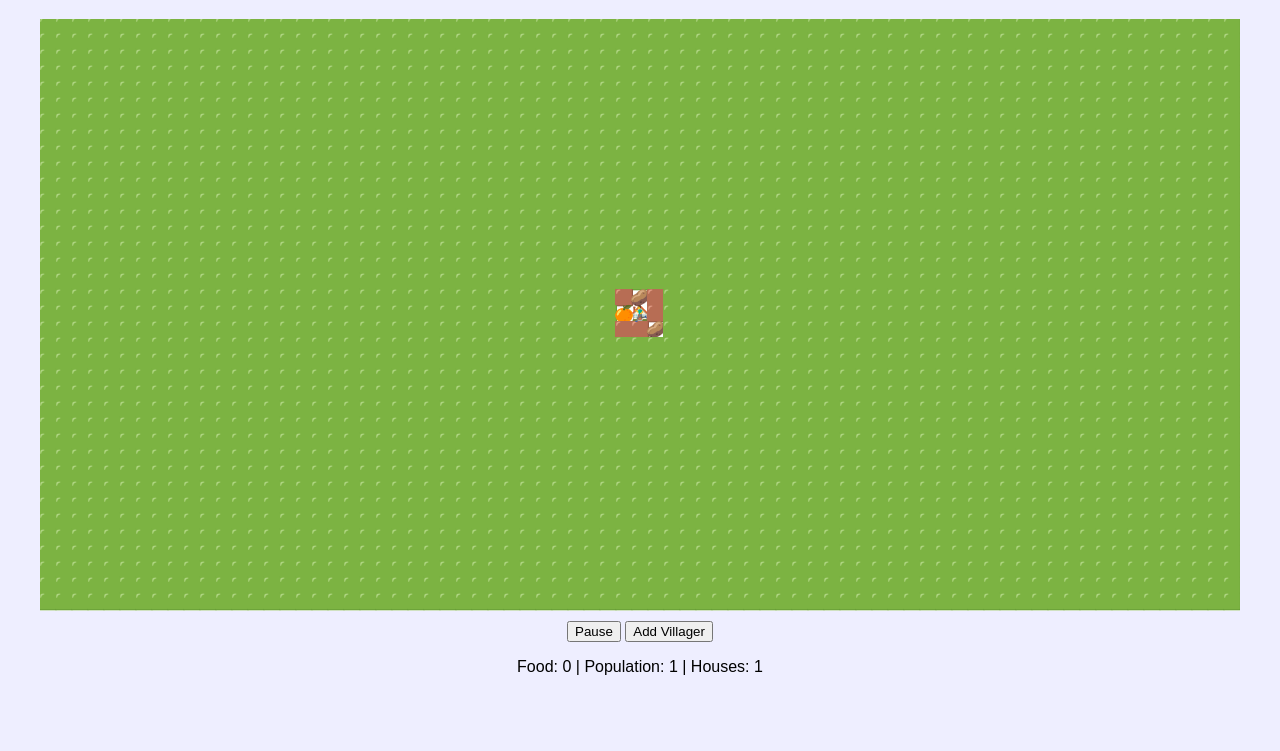
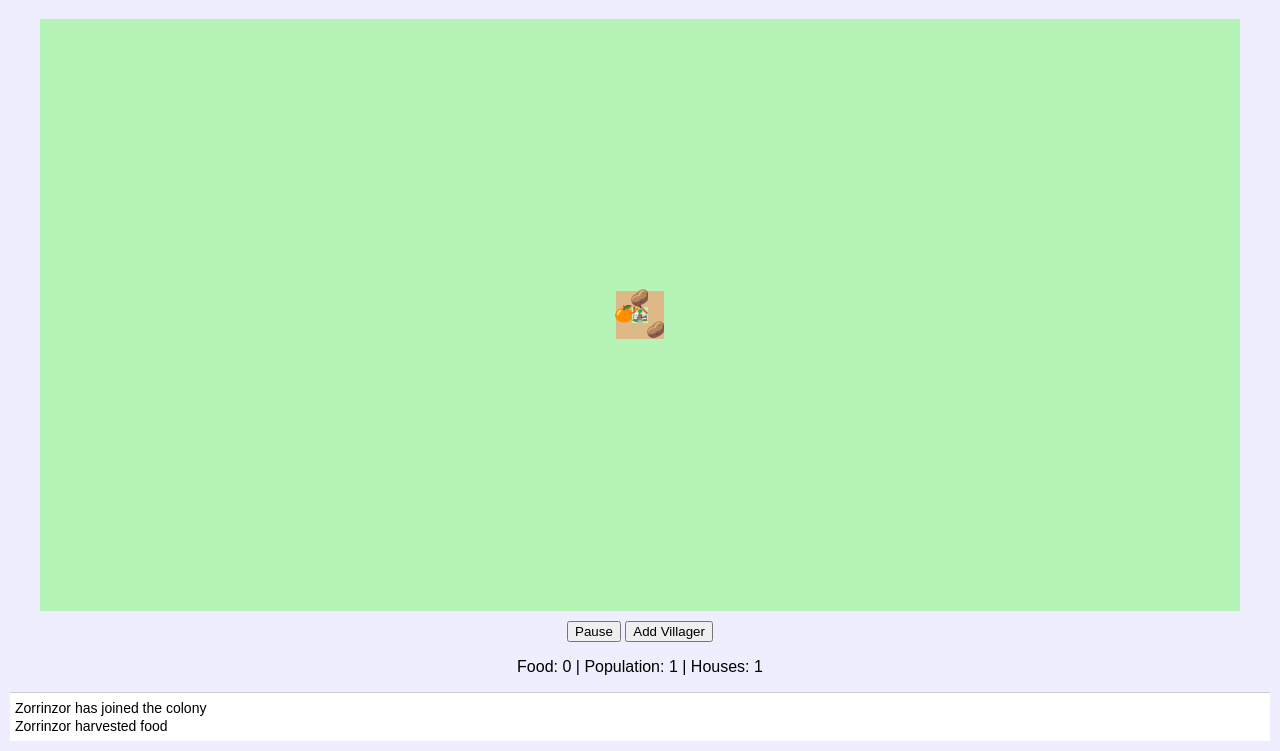
Before and after one commit to smdubarry/game, a plain HTML site: page index.html in a window 1280 px wide. Shown: the part 61-812 px from the top of the page. Drawn offline with Linux system fonts and the light colour scheme.

Commit message:
Replace square emojis with colors and add activity log

```diff
--- a/index.html
+++ b/index.html
@@ -17,6 +17,7 @@
     <p>Food: <span id="foodCount">0</span> |
        Population: <span id="populationCount">0</span> |
        Houses: <span id="houseCount">0</span></p>
+    <div id="log" class="log"></div>
     <script src="script.js"></script>
 </body>
 </html>
--- a/script.js
+++ b/script.js
@@ -3,19 +3,29 @@ const ctx = canvas.getContext('2d');
 const foodCountEl = document.getElementById('foodCount');
 const populationCountEl = document.getElementById('populationCount');
 const houseCountEl = document.getElementById('houseCount');
+const logEl = document.getElementById('log');
+
+function log(msg) {
+    const div = document.createElement('div');
+    div.textContent = msg;
+    logEl.appendChild(div);
+    logEl.scrollTop = logEl.scrollHeight;
+}
 
 const TILE_SIZE = 16;
 const GRID_WIDTH = Math.floor(canvas.width / TILE_SIZE);
 const GRID_HEIGHT = Math.floor(canvas.height / TILE_SIZE);
-const TILE_MARGIN = 1;
 
 // Image containing all sprites from the Kenney roguelike/RPG pack
 ctx.imageSmoothingEnabled = false;
 
 // Emoji characters used for rendering game entities
+const COLORS = {
+    grass: '#b6f3b6', // light green
+    farmland: '#deb887' // brown
+};
+
 const EMOJIS = {
-    grass: '\u{1F7E9}',
-    farmland: '\u{1F7EB}',
     house: '\u{1F3E0}'
 };
 
@@ -217,12 +227,14 @@ function addVillager(x, y) {
         carrying: 0,
         task: null,
         target: null,
+        status: 'idle',
         hunger: 100,
         age: 0,
         lifespan: 2000 + Math.floor(Math.random() * 1000),
         name: generateName(),
         emoji: VILLAGER_EMOJIS[Math.floor(Math.random() * VILLAGER_EMOJIS.length)]
     });
+    log(`${villagers[villagers.length-1].name} has joined the colony`);
     updateCounts();
 }
 
@@ -239,15 +251,24 @@ function draw() {
     ctx.textAlign = 'center';
     ctx.textBaseline = 'middle';
 
-    // Draw tiles
+    // Draw tiles using colors instead of square emojis
     for (let y = 0; y < GRID_HEIGHT; y++) {
         for (let x = 0; x < GRID_WIDTH; x++) {
             const tile = tiles[y][x];
-            let emoji = EMOJIS[tile.type];
-            if (tile.type === 'farmland' && tile.hasCrop) {
-                emoji = tile.cropEmoji;
+            if (tile.type === 'grass') {
+                ctx.fillStyle = COLORS.grass;
+                ctx.fillRect(x * TILE_SIZE, y * TILE_SIZE, TILE_SIZE, TILE_SIZE);
+            } else if (tile.type === 'farmland') {
+                ctx.fillStyle = COLORS.farmland;
+                ctx.fillRect(x * TILE_SIZE, y * TILE_SIZE, TILE_SIZE, TILE_SIZE);
+                if (tile.hasCrop) {
+                    ctx.fillText(tile.cropEmoji, x * TILE_SIZE + TILE_SIZE / 2, y * TILE_SIZE + TILE_SIZE / 2);
+                }
+            } else if (tile.type === 'house') {
+                ctx.fillStyle = COLORS.grass;
+                ctx.fillRect(x * TILE_SIZE, y * TILE_SIZE, TILE_SIZE, TILE_SIZE);
+                ctx.fillText(EMOJIS.house, x * TILE_SIZE + TILE_SIZE / 2, y * TILE_SIZE + TILE_SIZE / 2);
             }
-            ctx.fillText(emoji, x * TILE_SIZE + TILE_SIZE / 2, y * TILE_SIZE + TILE_SIZE / 2);
         }
     }
 
@@ -260,6 +281,7 @@ function draw() {
 function stepVillager(v, index) {
     v.age++;
     if (v.age >= v.lifespan) {
+        log(`${v.name} passed away of old age`);
         villagers.splice(index, 1);
         return;
     }
@@ -270,18 +292,22 @@ function stepVillager(v, index) {
 
     v.hunger -= 0.05;
     if (v.hunger <= 0) {
+        log(`${v.name} has starved`);
         villagers.splice(index, 1);
         return;
     }
 
     const tile = tiles[v.y][v.x];
+    let status = 'idle';
 
     // Deposit carried food at a house
     if (v.carrying && tile.type === 'house') {
         tile.stored += v.carrying;
+        log(`${v.name} deposited food at ${tile.name}`);
         v.carrying = 0;
         v.task = null;
         v.target = null;
+        status = 'depositing';
     }
 
     // Build a house on grass if enough food and population is maxed
@@ -292,8 +318,10 @@ function stepVillager(v, index) {
             tile.stored = 0;
             tile.name = generateHouseName();
             houseCount++;
+            log(`${v.name} built ${tile.name}`);
             v.task = null;
             v.target = null;
+            status = 'building';
         }
     }
 
@@ -304,6 +332,8 @@ function stepVillager(v, index) {
             tile.hasCrop = false;
             tile.cropEmoji = null;
             farmlandCount++;
+            log(`${v.name} prepared farmland`);
+            status = 'working';
         }
     }
 
@@ -312,14 +342,17 @@ function stepVillager(v, index) {
         if (tile.type === 'house' && tile.stored > 0) {
             tile.stored--;
             v.hunger = 100;
+            log(`${v.name} ate at ${tile.name}`);
             v.task = null;
             v.target = null;
+            status = 'eating';
         } else {
             if (!v.target || tiles[v.target.y][v.target.x].type !== 'house' || tiles[v.target.y][v.target.x].stored <= 0) {
                 v.target = findNearestHouse(v.x, v.y, true);
             }
             moveTowards(v, v.target);
             v.task = 'eat';
+            status = 'seeking food';
         }
         return;
     }
@@ -330,6 +363,7 @@ function stepVillager(v, index) {
             v.target = findNearestHouse(v.x, v.y);
         }
         moveTowards(v, v.target);
+        status = 'returning food';
         return;
     }
 
@@ -340,6 +374,7 @@ function stepVillager(v, index) {
     }
 
     if (v.task === 'gather') {
+        status = 'gathering';
         if (!v.target) {
             v.task = null;
         } else if (v.x === v.target.x && v.y === v.target.y) {
@@ -348,6 +383,7 @@ function stepVillager(v, index) {
                 targetTile.hasCrop = false;
                 targetTile.cropEmoji = null;
                 v.carrying = 1;
+                log(`${v.name} harvested food`);
             }
             v.task = null;
             v.target = null;
@@ -362,7 +398,9 @@ function stepVillager(v, index) {
         if (dir === 2 && v.y > 0 && !isTileOccupied(v.x, v.y - 1, v)) v.y--;
         if (dir === 3 && v.y < GRID_HEIGHT - 1 && !isTileOccupied(v.x, v.y + 1, v)) v.y++;
         v.task = null;
+        status = 'wandering';
     }
+    v.status = status;
 }
 
 let spawnTimer = 200;
@@ -440,7 +478,8 @@ canvas.addEventListener('mousemove', (e) => {
     if (villager) {
         content = `<strong>${villager.name}</strong><br>` +
                   `Age: ${villager.age}/${villager.lifespan}<br>` +
-                  `Hunger: ${Math.floor(villager.hunger)}`;
+                  `Hunger: ${Math.floor(villager.hunger)}<br>` +
+                  `Status: ${villager.status}`;
     } else if (tiles[y] && tiles[y][x] && tiles[y][x].type === 'house') {
         const house = tiles[y][x];
         content = `<strong>${house.name}</strong><br>` +
--- a/style.css
+++ b/style.css
@@ -25,3 +25,17 @@ body {
     pointer-events: none;
     display: none;
 }
+
+#log {
+    max-height: 150px;
+    overflow-y: auto;
+    background: #fff;
+    border-top: 1px solid #ccc;
+    margin: 10px;
+    padding: 5px;
+    font-size: 14px;
+    text-align: left;
+}
+#log div {
+    margin: 2px 0;
+}
```
Also changed, not shown: 1 other file.
